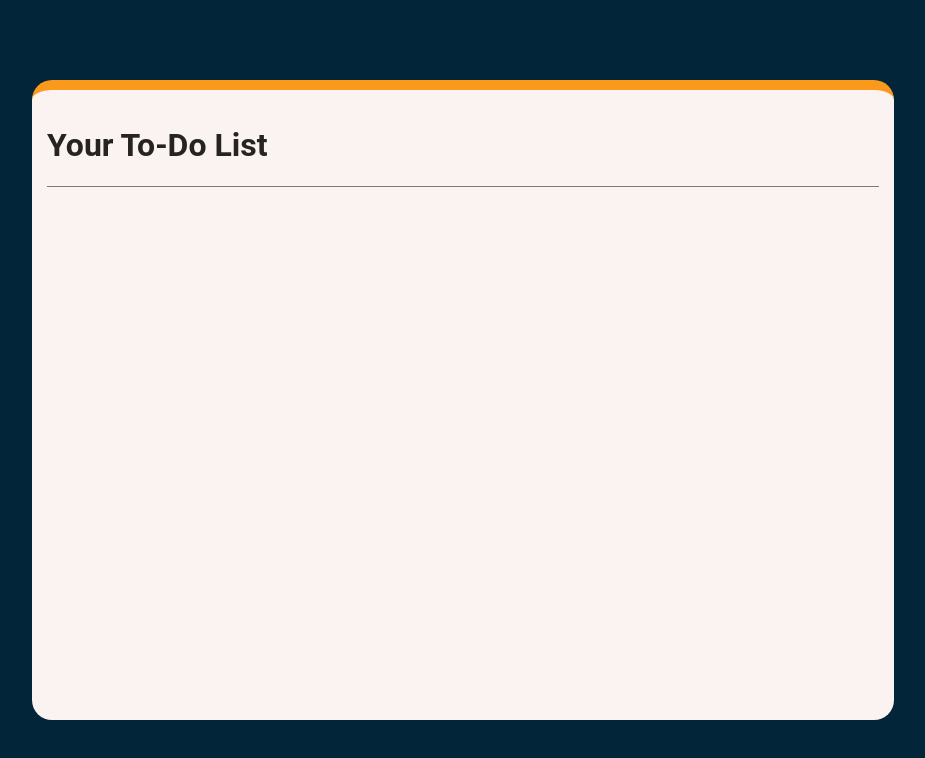
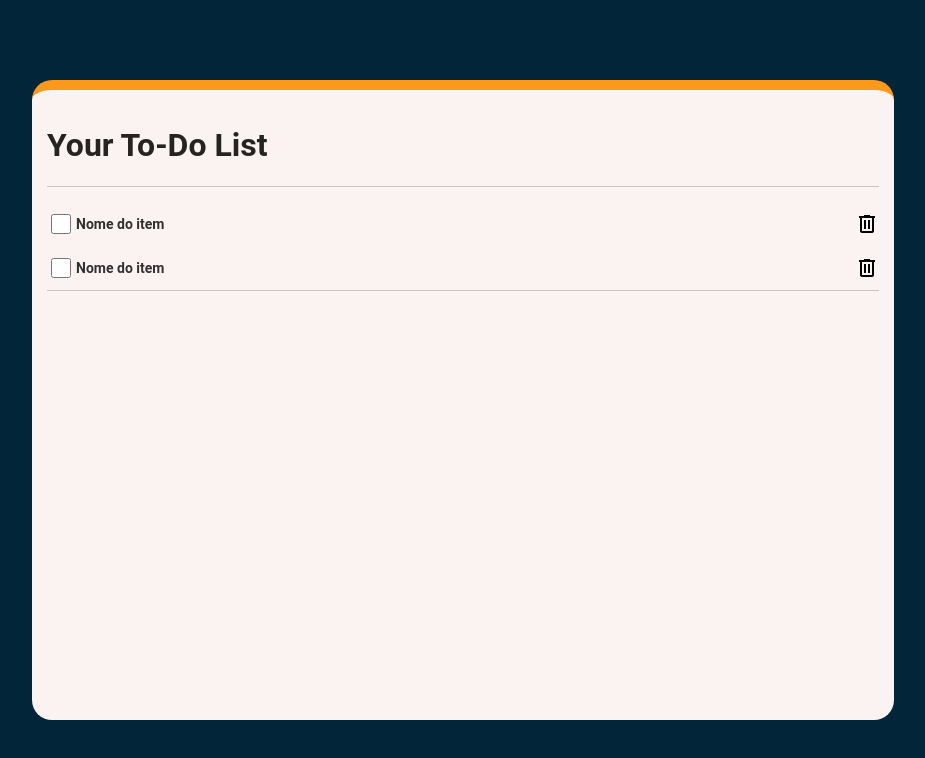
Before and after one commit to JoaoNegreiros48/React-To-do-List, a React (Create React App) app: page / in a window 1280 px wide. Shown: the top 758 px of the page, without its empty margins (177-1102 px from the left). Built offline with nearby package versions, Linux system fonts and the light colour scheme.

Commit message:
add item componet

```diff
--- a/public/index.html
+++ b/public/index.html
@@ -1,5 +1,5 @@
 <!DOCTYPE html>
-<html lang="en">
+<html lang="pt-br">
   <head>
     <meta charset="utf-8" />
     <link rel="icon" href="%PUBLIC_URL%/favicon.ico" />
@@ -15,16 +15,8 @@
       user's mobile device or desktop. See https://developers.google.com/web/fundamentals/web-app-manifest/
     -->
     <link rel="manifest" href="%PUBLIC_URL%/manifest.json" />
-    <!--
-      Notice the use of %PUBLIC_URL% in the tags above.
-      It will be replaced with the URL of the `public` folder during the build.
-      Only files inside the `public` folder can be referenced from the HTML.
-
-      Unlike "/favicon.ico" or "favicon.ico", "%PUBLIC_URL%/favicon.ico" will
-      work correctly both with client-side routing and a non-root public URL.
-      Learn how to configure a non-root public URL by running `npm run build`.
-    -->
-    <title>React App</title>
+    <link rel="stylesheet" href="https://fonts.googleapis.com/css2?family=Material+Symbols+Outlined:opsz,wght,FILL,GRAD@20..48,100..700,0..1,-50..200" />
+    <title>To-Do List</title>
   </head>
   <body>
     <noscript>You need to enable JavaScript to run this app.</noscript>
--- a/src/App.css
+++ b/src/App.css
@@ -25,12 +25,32 @@ h1{
   width: 100%;
   height: 1px;
   background-color: black;
-  opacity: 50%;
+  opacity: 20%;
 }
 .ListItens{
   width: 100%;
-  height: 40vh;
   margin-top: 15px;
   display: flex;
   flex-direction: column;
 }
+.Item{
+  display: flex;
+  flex-direction: row;
+  align-items: center;
+  font-size: 14px;
+  font-weight: 700;
+}
+.Item input{
+  display: inline-block;
+  width: 20px;
+  height: 20px;
+  background-color: #ccc;
+  margin-right: 5px;
+}
+.Item p{
+  opacity: 80%;
+}
+.Item span{
+  float: right;
+  margin-left: auto;
+}
--- /dev/null
+++ b/src/components/todoItem.js
@@ -0,0 +1,9 @@
+export default  function ToDoItem() {
+    return (
+        <div className="Item">
+            <input type="checkbox"></input>
+            <p>Nome do item</p>
+            <span class="material-symbols-outlined">delete</span>
+        </div>
+    );
+  }
--- a/src/components/todoListItens.js
+++ b/src/components/todoListItens.js
@@ -1,7 +1,10 @@
+import ToDoItem from "./todoItem";
+
 export default  function ToDoListItens() {
     return (
         <div className="ListItens">
-
+            <ToDoItem />
+            <ToDoItem />
         </div>
     );
   }
--- a/src/components/todolist.js
+++ b/src/components/todolist.js
@@ -8,6 +8,7 @@ export default  function ToDoList() {
         <ToDoTitle />
         <ToDoLine />
         <ToDoListItens />
+        <ToDoLine />
       </div>
     );
   }
```
